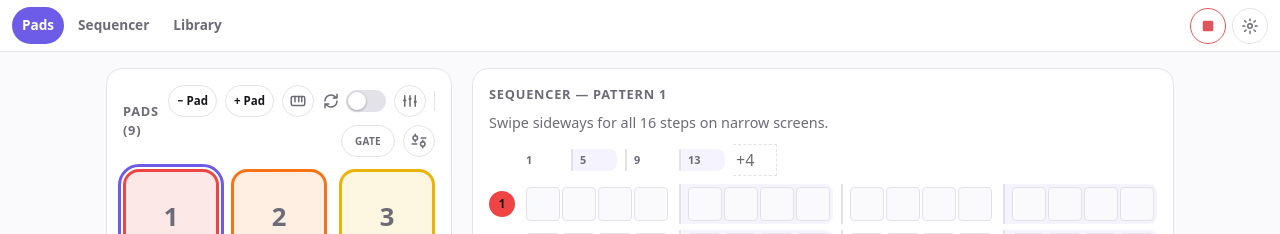
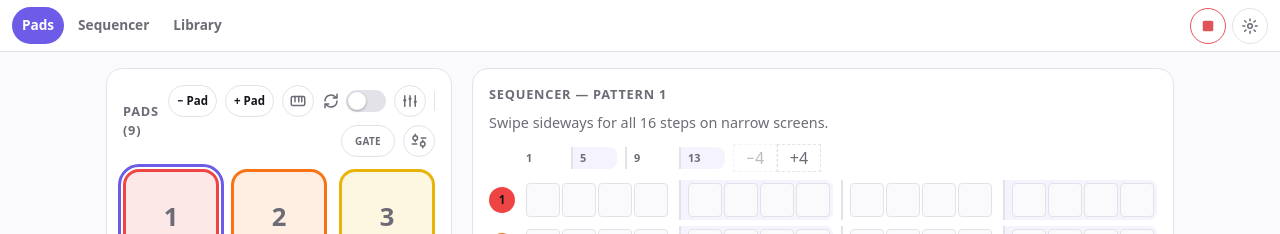
Before and after one commit to Amenonuhoko/mini-mixer, a React (Vite) app in the folder app/: page / in a window 1280 px wide. Shown: the top 234 px of the page. Built offline with nearby package versions, Linux system fonts and the light colour scheme.

Commit message:
Keep sequencer length controls in view

```diff
--- a/app/src/components/Sequencer.tsx
+++ b/app/src/components/Sequencer.tsx
@@ -44,9 +44,13 @@ export function Sequencer({ onBounced }: SequencerProps) {
   const [swappingPadId, setSwappingPadId] = useState<string | null>(null)
   const [bouncing, setBouncing] = useState(false)
   const [confirmClear, setConfirmClear] = useState(false)
+  const [confirmRemoveSteps, setConfirmRemoveSteps] = useState(false)
 
   const patternHasSteps = pattern
     ? visiblePads.some((pad) => (pattern.steps[pad.id] ?? []).some((sampleId) => sampleId !== null))
+    : false
+  const tailHasSteps = pattern
+    ? visiblePads.some((pad) => (pattern.steps[pad.id] ?? []).slice(-4).some((sampleId) => sampleId !== null))
     : false
 
   const handleBounce = async (toNewPad = false) => {
@@ -93,7 +97,7 @@ export function Sequencer({ onBounced }: SequencerProps) {
       <p className="muted sequencer-hint">Swipe sideways for all 16 steps on narrow screens.</p>
       <div className="sequencer-scroll">
         <div className="sequencer-grid">
-          <div className="sequencer-row sequencer-header-row" aria-hidden="true">
+          <div className="sequencer-row sequencer-header-row">
             <span className="sequencer-row-label sequencer-row-label-spacer" />
             {chunk(
               Array.from({ length: pattern.stepCount }, (_, i) => i),
@@ -103,9 +107,20 @@ export function Sequencer({ onBounced }: SequencerProps) {
                 <span className="step-group-number">{group[0]! + 1}</span>
               </div>
             ))}
+            <div className="step-length-controls">
               <button
                 type="button"
-              className="step-group step-add-right"
+                className="step-add-right"
+                onClick={() => setConfirmRemoveSteps(true)}
+                disabled={pattern.stepCount <= 16}
+                title={pattern.stepCount <= 16 ? 'A pattern needs at least 16 steps' : 'Remove the last four steps'}
+                aria-label="Remove four steps from the right"
+              >
+                −4
+              </button>
+              <button
+                type="button"
+                className="step-add-right"
                 onClick={() => dispatch({ type: 'ADD_PATTERN_STEPS', patternId: pattern.id })}
                 disabled={pattern.stepCount >= MAX_STEP_COUNT}
                 title={pattern.stepCount >= MAX_STEP_COUNT ? 'Maximum pattern length reached' : 'Add four steps to the right'}
@@ -113,6 +128,7 @@ export function Sequencer({ onBounced }: SequencerProps) {
               >
                 +4
               </button>
+            </div>
           </div>
           {visiblePads.map((pad, padIndex) => (
             <SequencerRow
@@ -131,7 +147,6 @@ export function Sequencer({ onBounced }: SequencerProps) {
               onSwapSound={() => setSwappingPadId(pad.id)}
             />
           ))}
-        </div>
         </div>
         <div className="sequencer-footer-actions">
         <button
@@ -193,6 +208,29 @@ export function Sequencer({ onBounced }: SequencerProps) {
           Clear Sequence
         </button>
         </div>
+      </div>
+      {confirmRemoveSteps && (
+        <div className="confirm-overwrite">
+          <span>
+            {tailHasSteps
+              ? 'Remove the last four steps? Their programmed placements will be removed.'
+              : 'Remove the last four empty steps?'}
+          </span>
+          <button
+            type="button"
+            className="btn btn-danger"
+            onClick={() => {
+              dispatch({ type: 'REMOVE_PATTERN_STEPS', patternId: pattern.id })
+              setConfirmRemoveSteps(false)
+            }}
+          >
+            Remove 4
+          </button>
+          <button type="button" className="btn btn-secondary" onClick={() => setConfirmRemoveSteps(false)}>
+            Cancel
+          </button>
+        </div>
+      )}
       {confirmClear && (
         <div className="confirm-overwrite">
           <span>Clear every step in this pattern? This can't be undone.</span>
```
Lines whose indentation alone changed are shown as unchanged.
